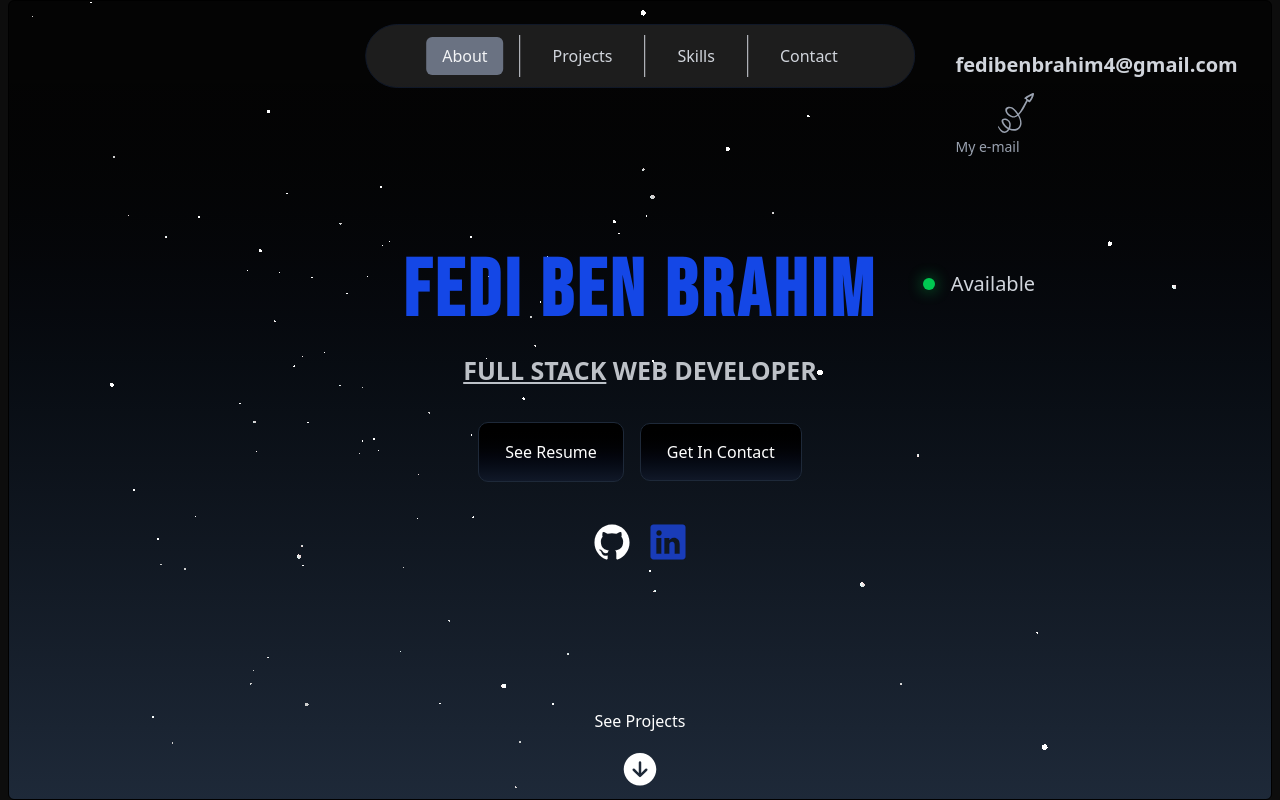
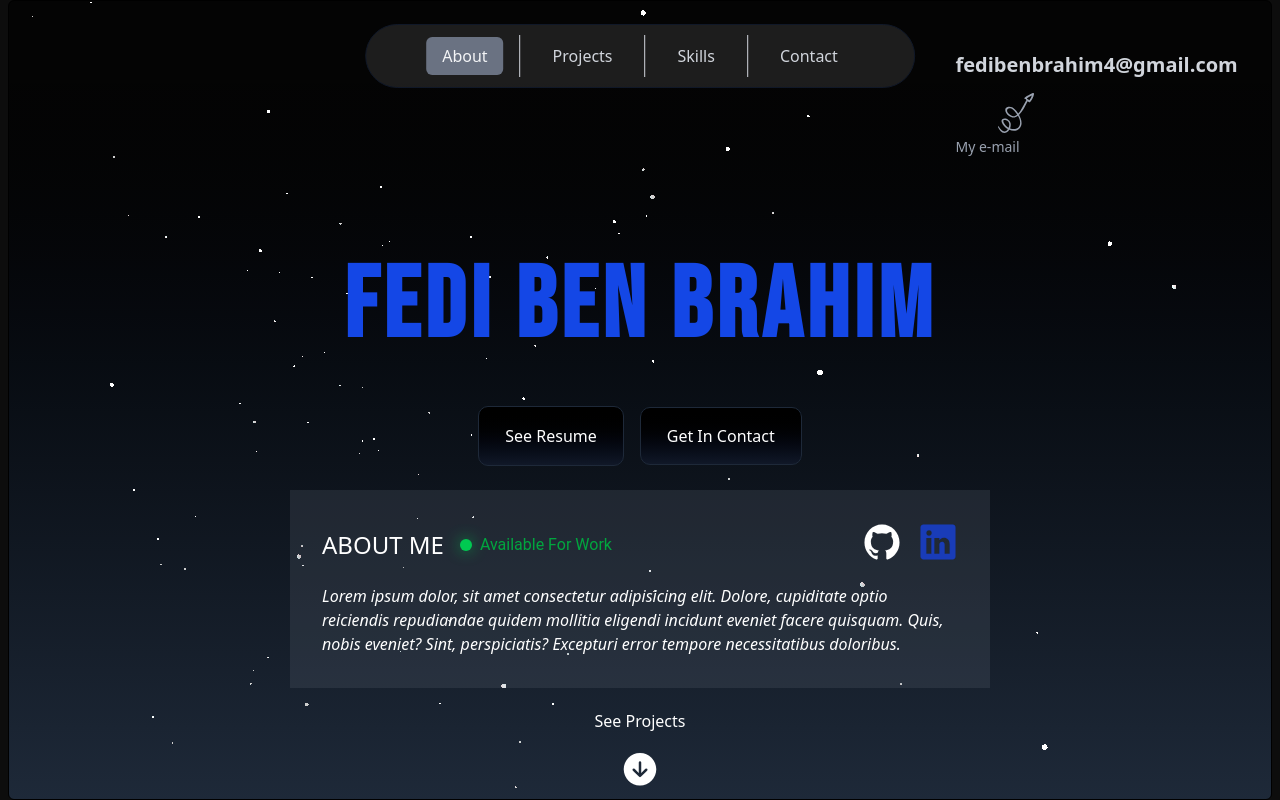
Before and after one commit to fedibbm/portfolio, a React (Vite) app: page / in a window 1280 px wide. Shown: the top 800 px of the page. Built offline with nearby package versions, Linux system fonts and the light colour scheme.

Commit message:
added about me and changed ui accordingly + sparkclick working

```diff
--- /dev/null
+++ b/src/components/AboutMe.tsx
@@ -0,0 +1,48 @@
+import SocialMediaIcon from "./SocialMediaIcon";
+import { logoGithub } from "ionicons/icons";
+import { logoLinkedin } from "ionicons/icons";
+
+const AboutMe : React.FC<{className: string}> = ({className}) => {
+    return (
+        <div className={`bg-gray-500/20 w-[min(95%,700px)] text-white normal-case p-8 text ${className}`}>
+            <div className="flex w-full justify-between pb-4">
+                <div className="flex gap-4 items-center">
+                    <h1 className="md:text-2xl text-xl uppercase  italicfont-bold">About me</h1>
+
+                    <div className="hidden md:flex gap-2 items-center ">
+                        {/* Glow */}
+                        <div className="absolute h-3 w-3 rounded-full bg-green-500 opacity-70 blur-sm" />
+
+                        {/* Solid dot */}
+                        <div className="relative h-3 w-3 bg-green-500 rounded-full" />
+
+                        <p className="text-green-600 capitalize font-roboto">
+                            Available for work
+                        </p>
+                    </div>
+                </div>
+                <div className="asolute left-1/2  flex flex-col ">
+                    <div className="flex items-center gap-4 relative">
+                        <SocialMediaIcon
+                            icon={logoGithub}
+                            className="h-10 w-10 text-white"
+                        />
+                        <SocialMediaIcon
+                            icon={logoLinkedin}
+                            className="h-10 w-10 text-blue-800"
+                        />
+                    </div>
+                </div>
+            </div>
+            <p className="italic">
+                Lorem ipsum dolor, sit amet consectetur adipisicing elit.
+                Dolore, cupiditate optio reiciendis repudiandae quidem mollitia
+                eligendi incidunt eveniet facere quisquam. Quis, nobis eveniet?
+                Sint, perspiciatis? Excepturi error tempore necessitatibus
+                doloribus.
+            </p>
+        </div>
+    );
+};
+
+export default AboutMe;
--- a/src/components/HeaderSection.tsx
+++ b/src/components/HeaderSection.tsx
@@ -6,6 +6,7 @@ import SocialMediaIcon from "./SocialMediaIcon";
 import HandDrawnArrowSvg from "../svg/HandDrawnSvg";
 import Particles from "../blocks/Backgrounds/Particles/Particles";
 import StarBorder from "../blocks/Animations/StarBorder/StarBorder";
+import AboutMe from "./AboutMe";
 
 const HeaderSection: React.FC = () => {
     const email = "fedibenbrahim4@gmail.com";
@@ -62,12 +63,13 @@ const HeaderSection: React.FC = () => {
                 </div>
             </div>
 
-            <div className="flex gap-10 items-start md:relative ">
-                <div className="flex flex-col items-center uppercase">
-                    <p className="font-bold text-[60px] md:text-[80px] tracking-wider text-blue-700 font-bebas text-center">
+            <div className="flex items-start md:relative pt-30">
+                <div className="flex gap-6 flex-col items-center uppercase ">
+                    <p className="font-bold text-[60px] md:text-[100px] tracking-wider text-blue-700 font-bebas text-center">
                         Fedi Ben Brahim
                     </p>
-                    <div className=" flex gap-4 items-center pt-6 absolute md:-right-1/3 md:top-7 right-4 top-0 h-0">
+
+                    <div className="md:hidden flex gap-4 items-center pt-6 absolute md:-right-1/3 md:top-7 right-4 top-0 h-0">
                         {/* Glow */}
                         <div className="absolute h-3 w-3 rounded-full bg-green-500 opacity-70 blur-sm" />
 
@@ -78,11 +80,13 @@ const HeaderSection: React.FC = () => {
                             Available
                         </p>
                     </div>
-                    <p className="font-semibold text-gray-300/90 md:text-[25px] text-[22px]  ">
+                    {/* <p className="font-semibold text-gray-300/90 md:text-[25px] text-[22px]  ">
                         <span className="underline">Full Stack</span>
                         <span className=" "> Web Developer</span>
-                    </p>
-                    <div className="pt-8 flex gap-4">
+                    </p> */}
+
+
+                    <div className="flex gap-4">
                         <button className=" z-1 bg-gradient-to-b p-0 from-black to-gray-900 border border-gray-800 text-white text-center text-[16px]  px-[26px] rounded-[10px] cursor-pointer">
                             See Resume
                         </button>
@@ -98,7 +102,9 @@ const HeaderSection: React.FC = () => {
                             Get In Contact
                         </StarBorder>
                     </div>
-                    <div className="bsolute left-1/2 pt-10  flex flex-col ">
+                    <AboutMe className="hidden md:block"  />
+
+                    <div className="md:hidden flex flex-col ">
                         <div className="flex items-center gap-4 relative">
                             <SocialMediaIcon
                                 icon={logoGithub}
--- a/src/components/ProjectsSection.tsx
+++ b/src/components/ProjectsSection.tsx
@@ -1,9 +1,10 @@
+import AboutMe from "./AboutMe";
 
 const ProjectsSection: React.FC = () => {
 
     return (
-        <div className="rounded-md h-[900px] p-[1px] border  flex items-center justify-center relative bg-gradient-to-b from-gray-800 to-gray-900" id="projects">
-
+        <div className="rounded-md h-[900px]  border pt-10 md:pt-0  flex md:items-center justify-center relative bg-gradient-to-b from-gray-800 to-gray-900" id="projects">
+             <AboutMe className="md:hidden h-fit" />
         </div>
     );
 };
--- a/src/components/SocialMediaIcon.tsx
+++ b/src/components/SocialMediaIcon.tsx
@@ -1,8 +1,15 @@
 import { IonIcon } from "@ionic/react";
 import { motion, type Variants } from "framer-motion";
 
-
-const SocialMediaIcon = ({icon, className, shake}: {icon:string, className:string, shake? : boolean}) => {
+const SocialMediaIcon = ({
+    icon,
+    className,
+    shake,
+}: {
+    icon: string;
+    className: string;
+    shake?: boolean;
+}) => {
     const variants: Variants = {
         rest: { y: 0 },
         shake: {
@@ -12,15 +19,16 @@ const SocialMediaIcon = ({icon, className, shake}: {icon:string, className:strin
     };
     return (
         <motion.div
+            key={shake ? "shake" : "rest"}
             variants={variants}
-                        initial={shake? "shake" : "rest"}
-                        animate={shake? "shake" : "rest"}
-                        whileHover="shake"
+            initial="rest"
+            animate={shake ? "shake" : "rest"}
+            whileHover={shake ? undefined : "shake"}
             style={{ display: "inline-block", cursor: "pointer" }}
         >
-                        <IonIcon icon={icon} className={className}/>
+            <IonIcon icon={icon} className={className} />
         </motion.div>
-  )
-}
+    );
+};
 
-export default SocialMediaIcon
+export default SocialMediaIcon;
```
Lines whose indentation alone changed are shown as unchanged.
